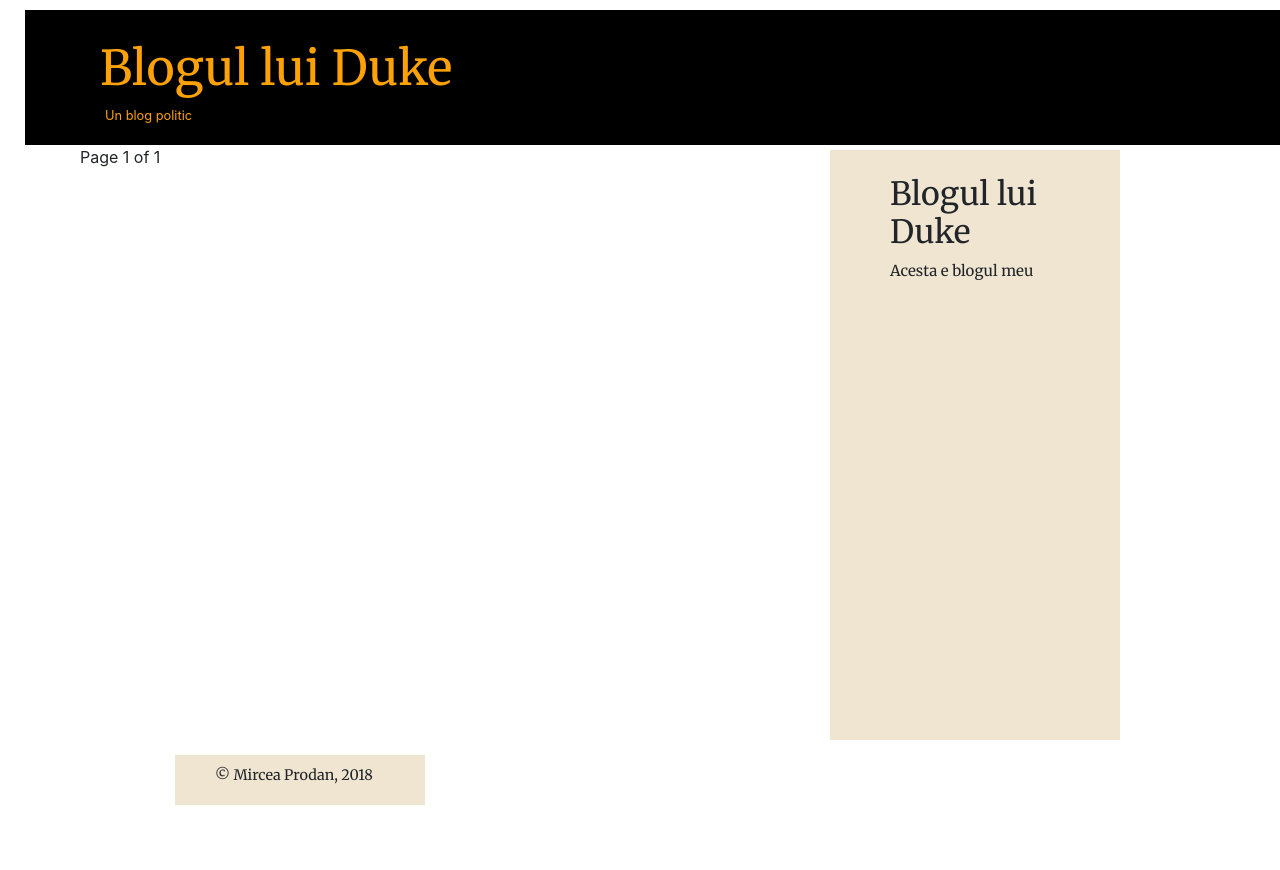
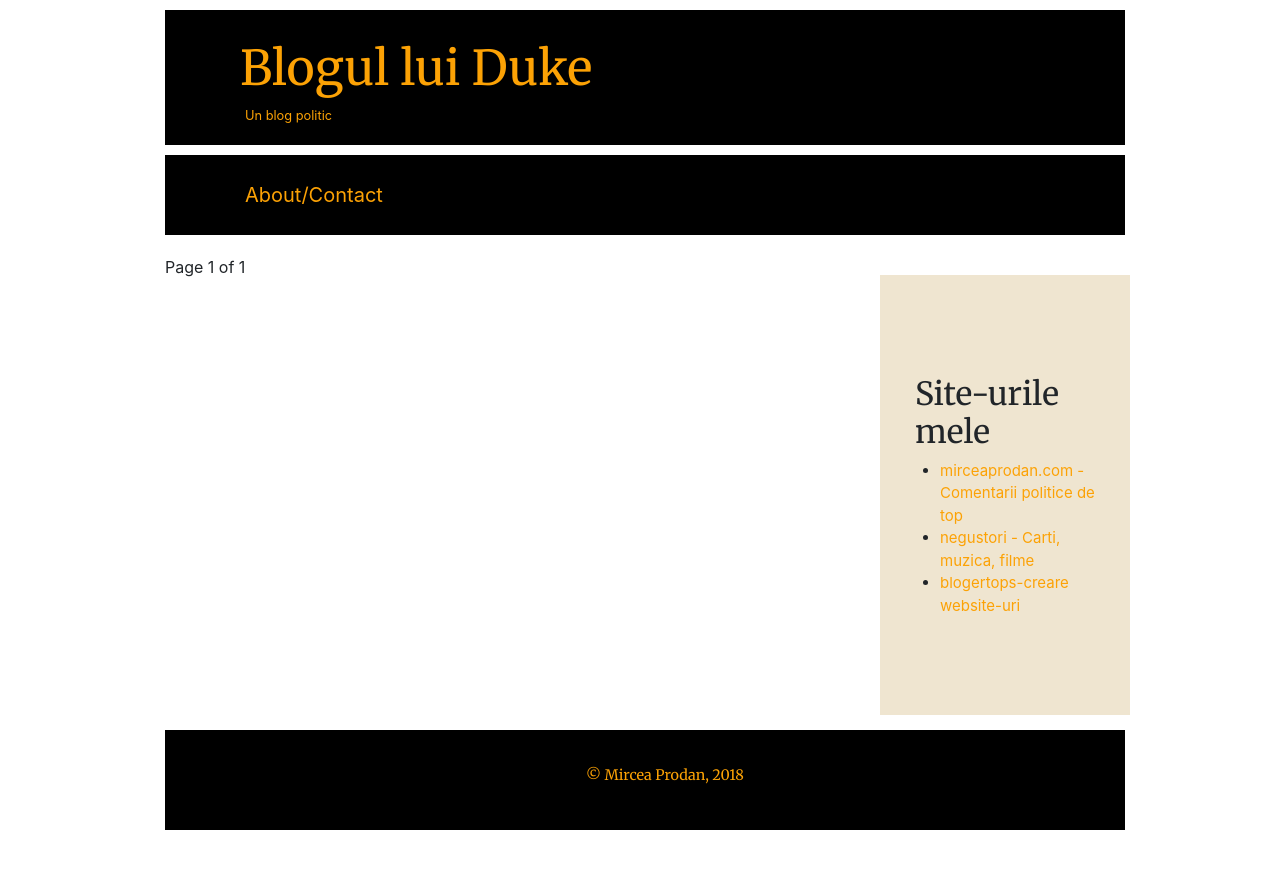
Before and after one commit to duke2007/my-second-blog, a Django app: page / in a window 1280 px wide. Before the commit the page ends 805 px from the top, so only its background shows below. Run offline with Django 3.2, Linux system fonts and the light colour scheme; data that the repository does not hold is empty; some libraries are stand-ins or nearby versions.

Commit message:
Stilizare a siteului

```diff
--- a/blog2/static/css/blog.css
+++ b/blog2/static/css/blog.css
@@ -7,8 +7,9 @@ body {
 	padding: 0 0 30px 25px;
 }
 .page-header {
+	width: 960px;
 	background-color: #000000;
-	margin-top: 10px;
+	margin: 10px 0 0 140px ;
 	padding: 30px 20px 20px 60px;
 }
 .slogan{
@@ -16,20 +17,29 @@ body {
 	padding: 0 0 0 20px;
 }
 
+a {
+	color: #fca205;
+}
+
 .page-header h1, .header h1 a, .header h1 a:visited, .header h1 a:active {
 	color: #000000;
 	font-size:36pt;
 	text-decoration: underline;
 }
-.content {
+.content-container {
 	margin-left: 40px;
+	width: 960px;
+	padding-top: 20px;
+	margin: 0 0 0 140px
 }
 h1, h2, h3, h4, blockquote, p {
 	padding-left: 15px;
 	font-family: 'Merriweather', serif, cursive;
+
 }
 .date {
 	color: #828282;
+	padding: 0 0 0 18px;
 }
 .save {
 	float:right;
@@ -49,26 +59,56 @@ h1, h2, h3, h4, blockquote, p {
 .post h1 a, .post h1 a:visited {
 	color: #000000;
 }
+
+/*Navigatia*/
+
+#nav-top ul {
+  width: 960px;
+  list-style: none;
+  background-color: #000;
+  text-align: left;
+  padding: 5px 0 5px 60px;
+  margin: 10px 0 0 140px;
+  color:#fca205;
+}
+
+#nav-top li{
+	display: inline;
+	font-size:20px;
+	padding:20px;
+	width: 470px;
+	color:#fca205;
+}
+
+#nav-top a:hover{
+	color:#fca205;
+}
+
+
+/*Sidebar-ul*/
+
 .sidebar{
-	float:right;
-	width:300px;
+	float: right;
+	text-align: left;
+	width:260px;
 	background-color: #efe5d0;
-	padding: 25px 0 0 45px;
+	padding: 100px 20px 0 20px;
 	font-size: 15px;
-	tex-align: center;
 	display: inline;
 	border-width: 5px;
 	border-style: solid;
 	border-color: #fff;
-	height: 600px;
+	height: 450px;
+	margin:15px 0 0 65px;
 }
 
 .footer {
-	width: 250px;
-	background-color: #efe5d0;
-	height: 50px;
-	padding: 10px 0 0 25px;
-	margin: 10px 10px 10px 150px;
+	width: 960px;
+	background-color: #000;
+	height: 100px;
+	padding: 35px 0 0 25px;
+	margin: 10px 10px 10px 140px;
 	font-size: 90%;
-	align: center;
+	text-align: center;
+	color: #fca205;
 }
--- /dev/null
+++ b/blog2/templates/about.html
@@ -0,0 +1 @@
+<h1>About page</h1>
--- a/blog2/templates/blog2/base.html
+++ b/blog2/templates/blog2/base.html
@@ -7,6 +7,7 @@
 		<link rel="stylesheet" href="https://stackpath.bootstrapcdn.com/bootstrap/4.1.1/css/bootstrap.min.css">
 		<link rel="stylesheet" href="https://stackpath.bootstrapcdn.com/bootstrap/4.1.1/js/bootstrap.min.js">
 		<link href="https://fonts.googleapis.com/css?family=Merriweather" rel="stylesheet">
+		<meta name="viewport" content="width=device-width, initial-scale=1">
 		<link rel="stylesheet" href="{% static 'css/blog.css' %}">
 	</head>
 <body>
@@ -17,18 +18,40 @@
 					<small>Un blog politic</small>
 				</div>
 		</div>
-		<div class="content container">
+
+		<!--Nav-top - navigatia(meniul)-->
+		<div id="nav-top">
+			<ul class="nav">
+				<li><a href="/about/">About/Contact</a></li>
+			</ul>
+		</div>
+
+		<!-- container-->
+		<div class="content-container">
 			<div class="row">
 				<div class="col-md-8">
 				{% block content %}
 				{% endblock %}
 				</div>
+
+		<!--Sidebar-->
 				<div class="sidebar">
-					<h2>Blogul lui Duke</h2>
-					<p>Acesta e blogul meu</p>
+					<h2>Site-urile mele</h2>
+
+
+		<ul>
+
+			<li><a href="http://mirceaprodan.com">mirceaprodan.com - Comentarii politice de top</a></li>
+			<li><a href="http://negustori.net">negustori - Carti, muzica, filme</a></li>
+			<li><a href="http://blogertops.com">blogertops-creare website-uri</a></li>
+
+		</ul>
+
 				</div>
 			</div>
 		</div>
+
+		<!--Footer-->
 
 		<div class="footer">
 			<p>&#169; Mircea Prodan, 2018</p>
--- a/blog2/templates/blog2/post_detail.html
+++ b/blog2/templates/blog2/post_detail.html
@@ -10,10 +10,7 @@
 			</div>
 		{% endif %}
 		<h1>{{ post.title }}</h1>
-		{% if post.image != None %}
-		<img src="{{ post.image.url }}" width="150" height="150" />
-		{% endif %}
-			<p>{{ post.text|markdown }}</p>
+		<p>{{ post.text|safe }}</p>
 
 
 			<!--comentarii disqus bagate de mine-->
--- /dev/null
+++ b/blog2/templates/home.html
@@ -0,0 +1 @@
+<h1>Homepage</h1>
--- a/blog2/urls.py
+++ b/blog2/urls.py
@@ -8,4 +8,6 @@ app_name = 'blog2'
 urlpatterns = [
 	path('', views.post_list, name='post_list'),
 	path('<int:pk>/', views.post_detail, name='post_detail'),
+	#path('', views.HomeBlog2View.as_view(), name='home'),
+	path('about/', views.AboutBlog2View.as_view(), name='about'),
 ]
--- a/blog2/views.py
+++ b/blog2/views.py
@@ -2,7 +2,7 @@ from django.shortcuts import render, get_object_or_404
 from django.utils import timezone
 from . models import Post
 from django.core.paginator import Paginator, EmptyPage, PageNotAnInteger
-
+from django.views.generic import TemplateView
 
 def post_list(request):
 	object_list = Post.objects.filter(published_date__lte=timezone.now()).order_by('-published_date')
@@ -20,3 +20,7 @@ def post_list(request):
 def post_detail(request, pk):
 	post = get_object_or_404(Post, pk=pk)
 	return render(request, 'blog2/post_detail.html', {'post': post})
+
+
+class AboutBlog2View(TemplateView):
+	template_name = 'about.html'
--- a/mysite/urls.py
+++ b/mysite/urls.py
@@ -19,7 +19,9 @@ from blog2 import views
 from django.conf import settings
 from django.conf.urls.static import static
 
+
 urlpatterns = [
     path('admin/', admin.site.urls),
 	path('', include('blog2.urls', namespace='blog2')),
-] + static(settings.MEDIA_URL, document_root=settings.MEDIA_ROOT )
+	path('tinymce/', include('tinymce.urls')),
+]
```
Also changed, not shown: blog2/models.py (+3 -19 lines), mysite/settings.py (+35 -2 lines), blog2/media/WhatsApp_Image_2018-03-14_at_13.06.57_xMOrsU5.jpeg (added), blog2/media/WhatsApp_Image_2018-06-14_at_14.01.03.jpeg (added), blog2/migrations/0004_auto_20180716_0827.py (added).
